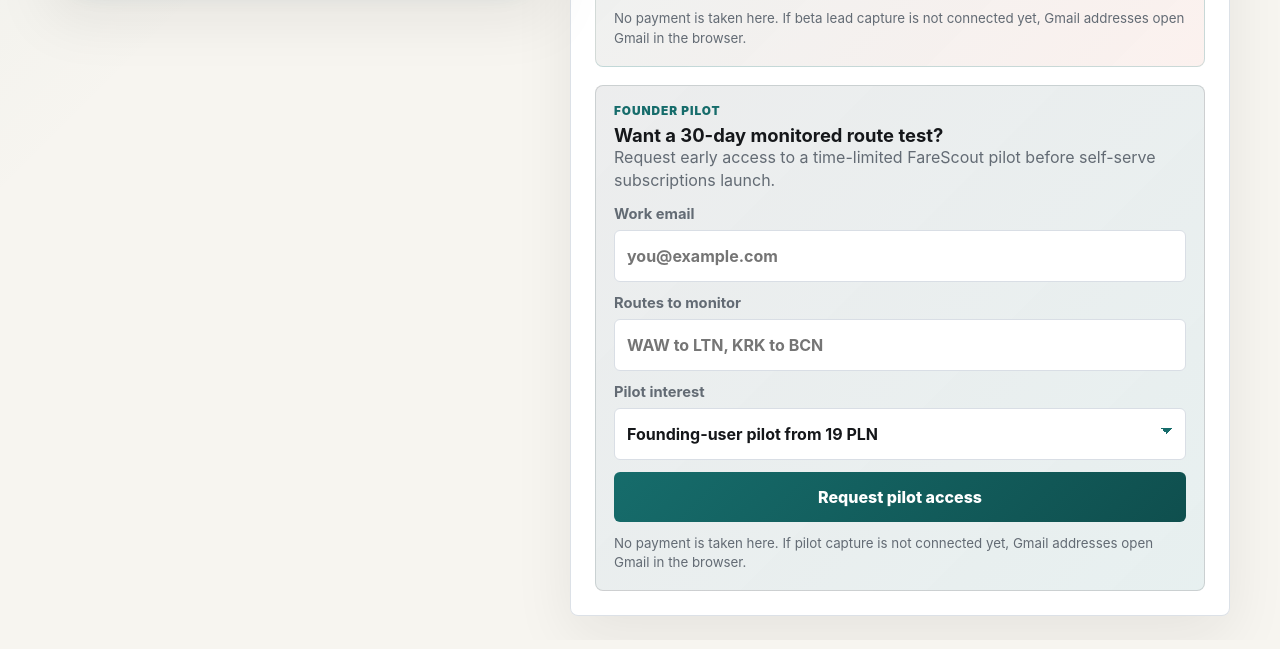
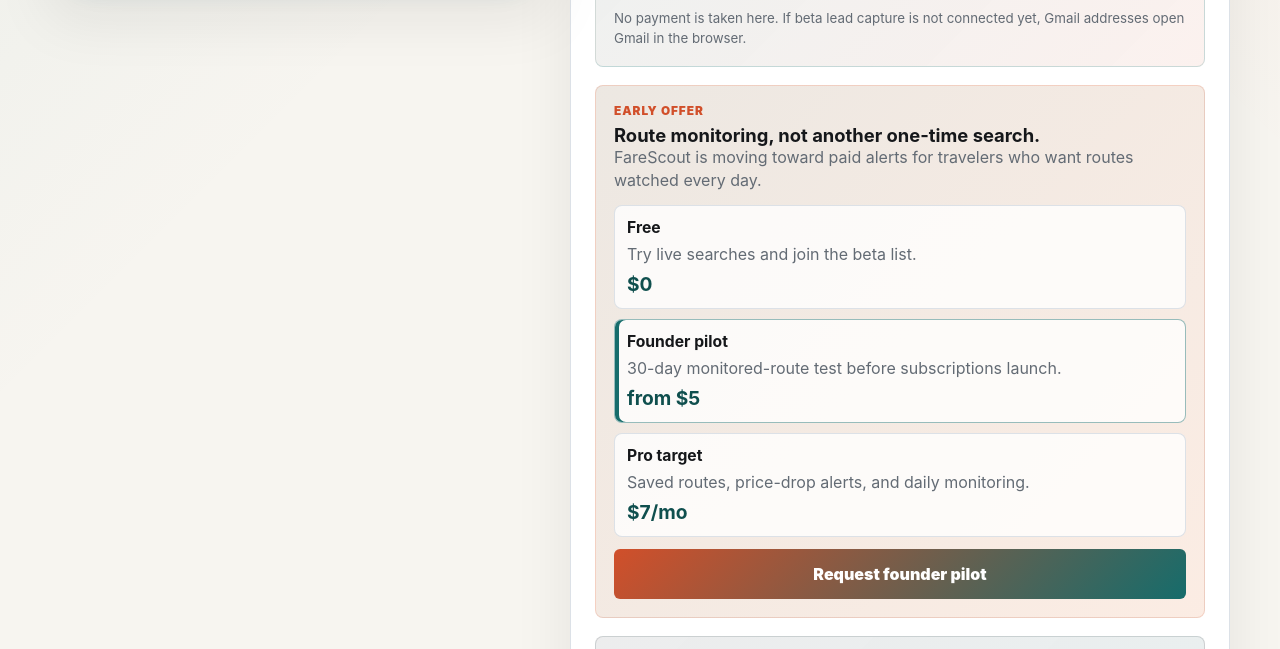
Before and after one commit to Desdem0n/farescout, a website: page public/index.html in a window 1280 px wide. Shown: the part 830-1479 px from the top of the page. Drawn offline with Linux system fonts and the light colour scheme.

Commit message:
Add founder pilot pricing offer

```diff
--- a/public/index.html
+++ b/public/index.html
@@ -292,6 +292,32 @@
           <small id="waitlist-note">No payment is taken here. If beta lead capture is not connected yet, Gmail addresses open Gmail in the browser.</small>
         </form>
 
+        <section class="pricing-card" aria-labelledby="pricing-title">
+          <div>
+            <p>Early offer</p>
+            <h3 id="pricing-title">Route monitoring, not another one-time search.</h3>
+            <span>FareScout is moving toward paid alerts for travelers who want routes watched every day.</span>
+          </div>
+          <div class="plan-list" aria-label="FareScout early plans">
+            <article>
+              <strong>Free</strong>
+              <span>Try live searches and join the beta list.</span>
+              <b>$0</b>
+            </article>
+            <article class="featured-plan">
+              <strong>Founder pilot</strong>
+              <span>30-day monitored-route test before subscriptions launch.</span>
+              <b>from $5</b>
+            </article>
+            <article>
+              <strong>Pro target</strong>
+              <span>Saved routes, price-drop alerts, and daily monitoring.</span>
+              <b>$7/mo</b>
+            </article>
+          </div>
+          <a href="#pilot-form">Request founder pilot</a>
+        </section>
+
         <form id="pilot-form" class="pilot-card">
           <div>
             <p>Founder pilot</p>
--- a/public/styles.css
+++ b/public/styles.css
@@ -329,7 +329,8 @@
 }
 
 .waitlist-card,
-.pilot-card {
+.pilot-card,
+.pricing-card {
   display: grid;
   gap: 12px;
   margin-top: 18px;
@@ -348,8 +349,16 @@
   border-color: rgba(17, 24, 32, 0.14);
 }
 
+.pricing-card {
+  background:
+    linear-gradient(135deg, rgba(21, 23, 26, 0.08), rgba(209, 79, 42, 0.08)),
+    #fffaf3;
+  border-color: rgba(209, 79, 42, 0.18);
+}
+
 .waitlist-card p,
-.pilot-card p {
+.pilot-card p,
+.pricing-card p {
   margin: 0 0 6px;
   color: var(--warm);
   font-size: 0.74rem;
@@ -363,7 +372,8 @@
 }
 
 .waitlist-card h3,
-.pilot-card h3 {
+.pilot-card h3,
+.pricing-card h3 {
   margin: 0;
   font-size: 1.15rem;
   line-height: 1.2;
@@ -372,9 +382,54 @@
 .waitlist-card span,
 .waitlist-card small,
 .pilot-card span,
-.pilot-card small {
+.pilot-card small,
+.pricing-card span {
   color: var(--muted);
   line-height: 1.45;
+}
+
+.plan-list {
+  display: grid;
+  gap: 10px;
+}
+
+.plan-list article {
+  display: grid;
+  gap: 6px;
+  padding: 12px;
+  background: rgba(255, 255, 255, 0.78);
+  border: 1px solid rgba(217, 222, 229, 0.9);
+  border-radius: 8px;
+}
+
+.plan-list strong {
+  color: var(--ink);
+  font-size: 0.98rem;
+}
+
+.plan-list b {
+  color: var(--accent-strong);
+  font-size: 1.2rem;
+}
+
+.featured-plan {
+  border-color: rgba(22, 108, 107, 0.44) !important;
+  box-shadow: inset 4px 0 0 var(--accent);
+}
+
+.pricing-card a {
+  display: grid;
+  min-height: 50px;
+  place-items: center;
+  color: #fff;
+  background: linear-gradient(135deg, var(--warm), var(--accent));
+  border-radius: 6px;
+  font-weight: 900;
+  text-decoration: none;
+}
+
+.pricing-card a:hover {
+  background: var(--accent-strong);
 }
 
 .waitlist-card input,
```
